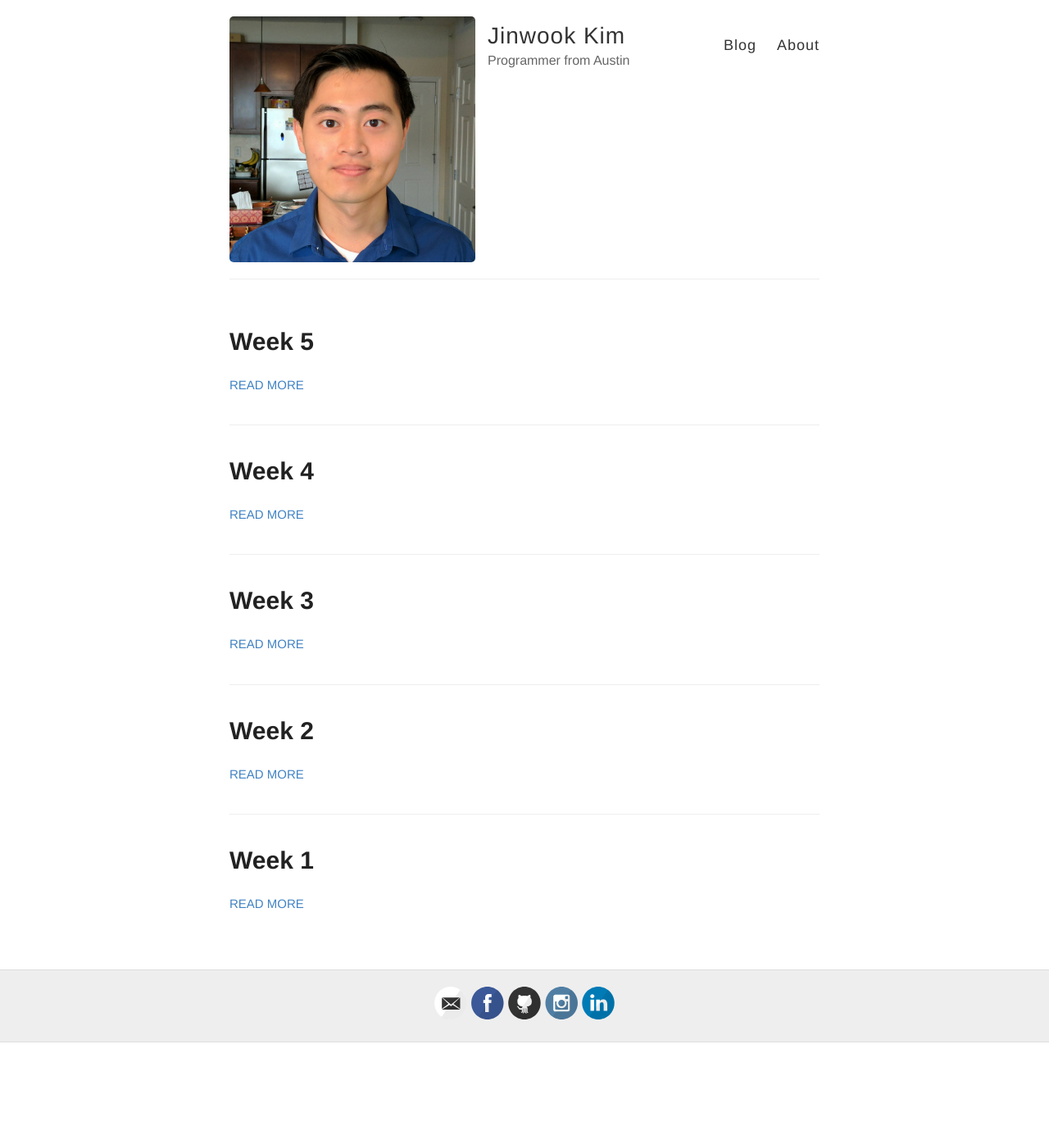
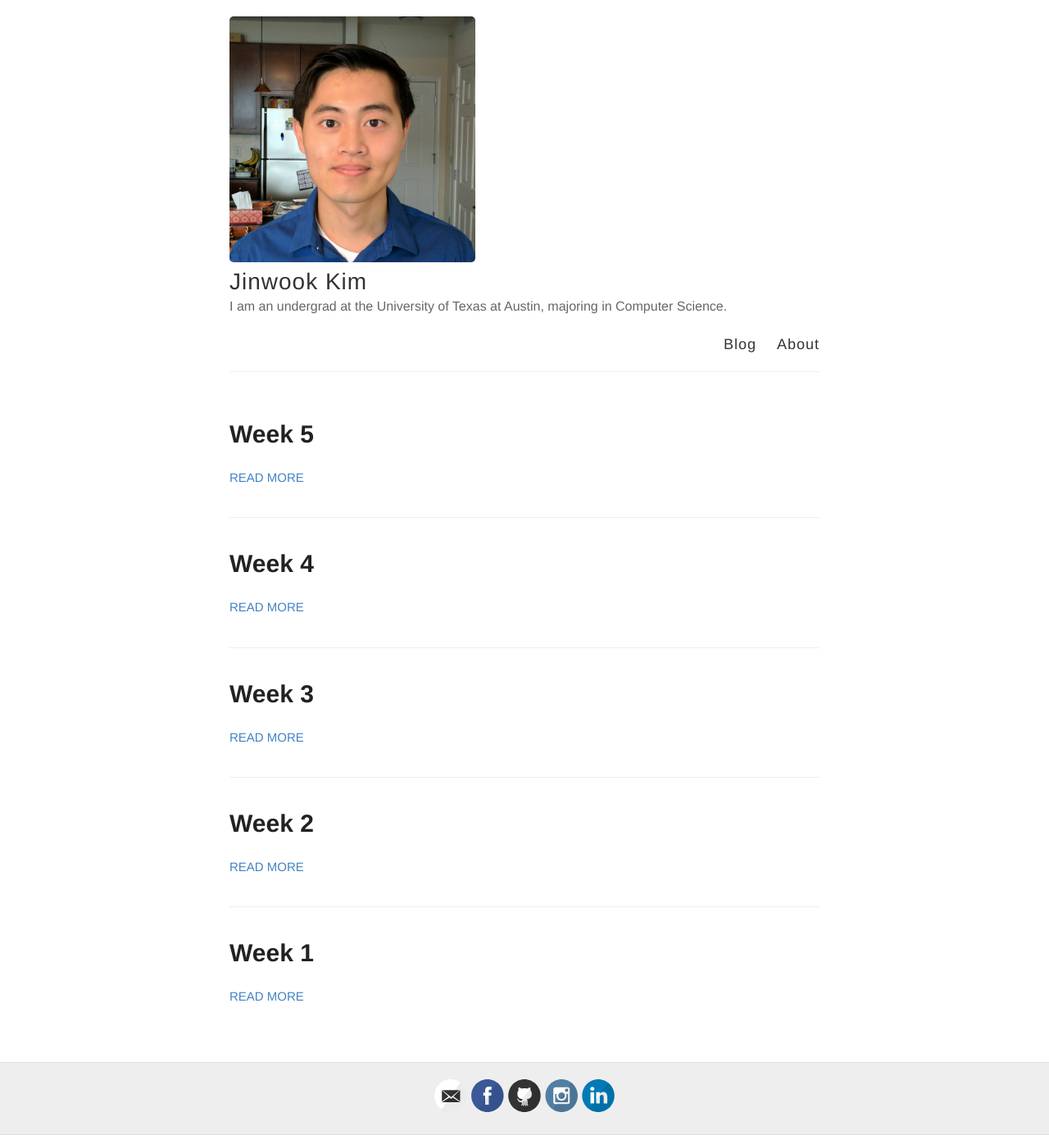
Before and after one commit to jinwook-k/jinwookkim.github.io, a Jekyll site: the page built from index.html, in a window 1280 px wide. Shown: the whole page at 82% size. Built offline with Jekyll 4.4.1, drawn with Linux system fonts in a browser that asks for light colours; before the commit the page ends 1272 px from its top, so only the background shows below that.

Commit message:
added longer bio to overflow header

```diff
--- a/_config.yml
+++ b/_config.yml
@@ -3,15 +3,13 @@
 #
 
 # Name of your site (displayed in the header)
-name: Jinwook Kim
+name: "Jinwook Kim"
 
 # Short bio or description (displayed in the header)
-description: Programmer from Austin
+description: "I am an undergrad at the University of Texas at Austin, majoring in Computer Science."
 
 # URL of your avatar or profile pic (you could use your GitHub profile pic)
 avatar: /images/jinwook_kim.jpg
-
-excerpt_separator: ""
 
 #
 # Flags below are optional
```
